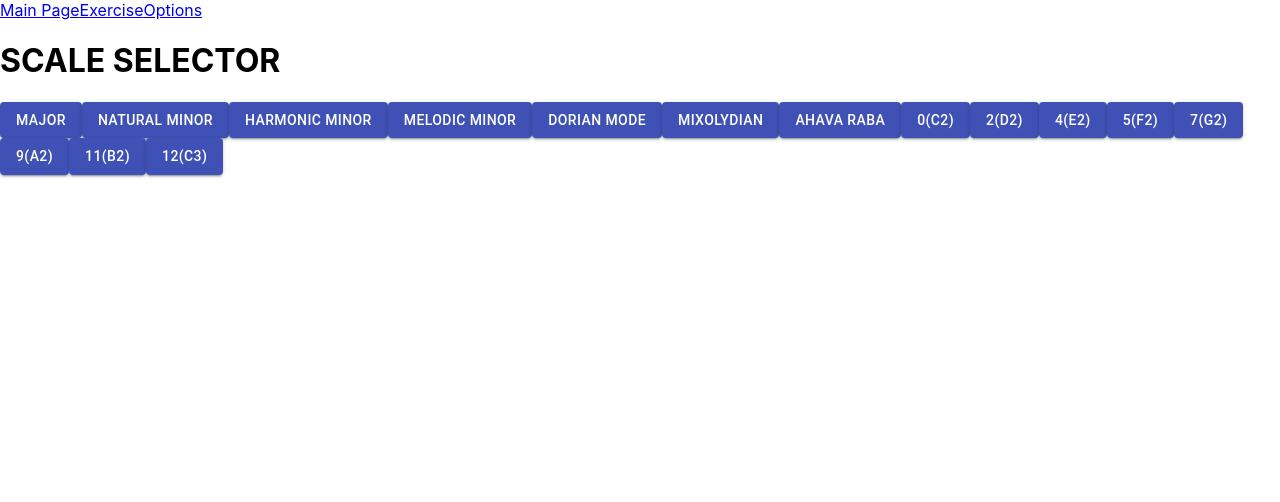
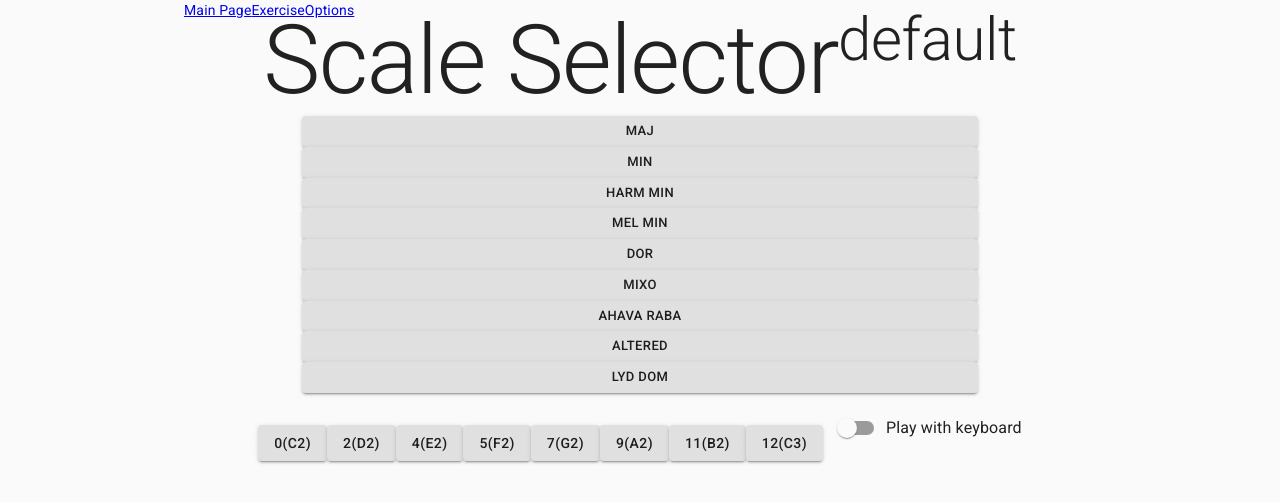
Before and after one commit to timloudon/moth-app, a React app: page /components/Exercise in a window 1280 px wide. Built offline with nearby package versions, Linux system fonts and the light colour scheme.

Commit message:
Created an ExerciseScaleButton component and introduced some setState changes for the colour of buttons - realised that this causes the note buttons to reload the audio ever click so will not use this

```diff
--- a/package.json
+++ b/package.json
@@ -9,10 +9,12 @@
     "@testing-library/react": "^9.5.0",
     "@testing-library/user-event": "^7.2.1",
     "flare-react": "^1.0.7",
+    "google-font-installer": "^1.2.0",
     "react": "^16.13.1",
     "react-dom": "^16.13.1",
     "react-router-dom": "^5.2.0",
-    "react-scripts": "3.4.3"
+    "react-scripts": "3.4.3",
+    "typeface-roboto": "^1.1.13"
   },
   "scripts": {
     "start": "react-scripts start",
--- a/public/index.html
+++ b/public/index.html
@@ -3,16 +3,22 @@
   <head>
     <meta charset="utf-8" />
     <link rel="icon" href="%PUBLIC_URL%/favicon.ico" />
-    <meta name="viewport" content="width=device-width, initial-scale=1" />
+    <meta
+      name="viewport"
+      content="minimum-scale=1, initial-scale=1, width=device-width"
+    />
     <meta name="theme-color" content="#000000" />
-    <meta
-      name="description"
-      content="Ear Training website"
-    />
+    <meta name="description" content="Ear Training website" />
     <link rel="apple-touch-icon" href="%PUBLIC_URL%/logo192.png" />
     <link rel="manifest" href="%PUBLIC_URL%/manifest.json" />
-    <link href="https://fonts.googleapis.com/css2?family=Rubik:wght@300;500;600;700;900&display=swap" rel="stylesheet">
-    <link rel="stylesheet" href="https://fonts.googleapis.com/icon?family=Material+Icons" />
+    <!-- <link
+      href="https://fonts.googleapis.com/css2?family=Rubik:wght@300;500;600;700;900&display=swap"
+      rel="stylesheet"
+    /> -->
+    <link
+      rel="stylesheet"
+      href="https://fonts.googleapis.com/icon?family=Material+Icons"
+    />
     <title>Moth - Ear Training</title>
   </head>
   <body>
--- a/src/components/App.js
+++ b/src/components/App.js
@@ -5,13 +5,26 @@ import './App.css';
 import MainPage from './MainPage/MainPage';
 import Exercise from './Exercise/Exercise';
 import Options from './Options/Options';
+
+// React Router DOM
+
 import { Link, Route, Switch } from 'react-router-dom';
-// import { Button } from '@material-ui/core';
-// import { LinearScale } from '@material-ui/icons';
+
+// Material UI Imports
+
+import "typeface-roboto";
+import { CssBaseline, Container } from '@material-ui/core';
 
 function App() {
   return (
     <React.Fragment>
+      <CssBaseline />
+      <Container
+        maxWidth='md'
+        style={{
+          height: '100vh',
+        }}
+      >
         {/* include splash page here */}
         <Link to={`/`}>Main Page</Link>
         <Link to={`/components/Exercise`}>Exercise</Link>
@@ -21,6 +34,7 @@ function App() {
           <Route exact path="/components/Exercise" component={Exercise} />
           <Route exact path="/components/Options" component={Options} />
         </Switch>
+      </Container>
     </React.Fragment>
   );
 }
--- a/src/components/Exercise/Exercise.js
+++ b/src/components/Exercise/Exercise.js
@@ -1,34 +1,102 @@
-import React, { useState } from "react";
+import React, { useState, useEffect } from "react";
 import ExerciseIntervalButton from "./ExerciseIntervalButton";
-import { getScaleKeys, scalePatterns, pianoKeys } from "../../shared/scales";
-import { Button } from "@material-ui/core";
+import ExerciseScaleButton from "./ExerciseScaleButton";
+import {
+    getScaleKeys,
+    scalePatterns,
+    scalePatternsEnum,
+    pianoKeys,
+    keyboardKeyValues,
+    playSoundWithKeys
+} from "../../shared/scales";
+import {
+    Grid,
+    Typography,
+    Switch,
+    FormGroup,
+    FormControlLabel
+} from "@material-ui/core";
+// import KeyboardIcon from "@material-ui/icons/Keyboard";
+
+import "typeface-roboto";
 
 function Exercise() {
 
-    const [scale, setScale] = useState(getScaleKeys(scalePatterns[0].pattern, pianoKeys));
+    const [scale, setScale] = useState(getScaleKeys(scalePatternsEnum.major, pianoKeys));
+    const [toggleSwitch, setToggleSwitch] = useState({ keyboardSwitch: false });
+    const [scaleButton, setScaleButton] = useState("default");
+
+    useEffect(() => {
+        toggleSwitch.keyboardSwitch
+            ? window.addEventListener('keydown', playSoundWithKeys)
+            : window.removeEventListener('keydown', playSoundWithKeys);
+    })
+
+    const handleChange = (e) => {
+        setToggleSwitch({ ...toggleSwitch, [e.target.name]: e.target.checked });
+    }
 
     return (
         <>
-            <h1>SCALE SELECTOR</h1>
+            <Grid container justify="center" spacing={4}>
+                <Typography variant="h1">Scale Selector</Typography>
+                <Typography variant="h2">{scaleButton}</Typography>
+            </Grid>
+            <Grid
+                container
+                spacing={4}
+                direction="row"
+                alignContent="center"
+                alignItems="stretch"
+                justify="center"
+            >
+                <Grid item width="200px">
                     {scalePatterns.map((item) => {
-                return <Button
-                    variant="contained"
-                    color="primary"
-                    onClick={() => setScale(getScaleKeys(item.pattern, pianoKeys))}>
-                    {item.scaleType}
-                </Button>
-            }
-            )}
-            {scale.map((item) => {
-                return <ExerciseIntervalButton
-                    key={item.name}
+                        console.log(item.scaleType, 'item.scaleType')
+                        return (
+                            <ExerciseScaleButton
+                                key={item.scaleType}
+                                mykey={item.scaleType}
+                                onClickHandler={() => {
+                                    setScale(getScaleKeys(item.pattern, pianoKeys));
+                                    setScaleButton("primary");
+                                }}
+                                scaleButton={scaleButton}
+                                scaleType={item.scaleType}
+                            />
+                        );
+                    })}
+                </Grid>
+                <Grid item>
+                    {scale.map((item, index) => {
+                        return (
+                            <ExerciseIntervalButton
+                                key={item.number}
                                 name={item.name}
                                 number={item.number}
                                 sound={item.sound}
+                                dataKey={keyboardKeyValues[index]}
                             />
+                        );
                     })}
+                </Grid>
+                <FormGroup>
+                    <FormControlLabel
+                        control={
+                            <Switch
+                                checked={toggleSwitch.keyboardSwitch}
+                                onChange={handleChange}
+                                name="keyboardSwitch"
+                                color="primary"
+                            />
+                        }
+                        label="Play with keyboard"
+                    >
+                    </FormControlLabel>
+                </FormGroup>
+            </Grid>
         </>
-    )
+    );
 }
 
 export default Exercise;
--- a/src/components/Exercise/ExerciseIntervalButton.js
+++ b/src/components/Exercise/ExerciseIntervalButton.js
@@ -1,13 +1,34 @@
-import React from "react";
+import React, { useState, useEffect } from "react";
 import { Button } from "@material-ui/core";
 
 function ExerciseIntervalButton(props) {
 
-    const { number, name, sound } = props;
+    const [color, setColor] = useState("default");
+
+    useEffect(() => {
+        window.addEventListener('keydown', changeButtonColor);
+        window.addEventListener('keyup', removeButtonColor);
+        // add cleanup function!
+        return () => {
+            console.log('cleanup')
+            window.removeEventListener('keydown', changeButtonColor);
+            window.removeEventListener('keyup', removeButtonColor);
+        }
+    })
+
+    const { number, name, sound, dataKey, mykey } = props;
 
     const note = new Audio(sound);
 
-    const playSound = () => {
+    const changeButtonColor = () => {
+        setColor("primary")
+    }
+
+    const removeButtonColor = () => {
+        setColor("default")
+    }
+
+    const playSound = (e) => {
         note.currentTime = 0;
         note.play();
     };
@@ -15,8 +36,11 @@ function ExerciseIntervalButton(props) {
     return (
         <>
             <Button
+                color={color}
                 variant="contained"
-                color="primary"
+                data-key={dataKey}
+                className="key"
+                data-mykey={mykey}
                 onClick={playSound}>
                 {number}({name})
             </Button>
--- /dev/null
+++ b/src/components/Exercise/ExerciseScaleButton.js
@@ -0,0 +1,21 @@
+import React from "react";
+import { Button } from "@material-ui/core";
+
+function ExerciseScaleButton(props) {
+
+    const { onClickHandler, scaleButton, scaleType } = props;
+
+    return (
+        <Button
+            fullWidth={true}
+            size="small"
+            variant="contained"
+            color={scaleButton}
+            onClick={onClickHandler}
+        >
+            {scaleType}
+        </Button>
+    );
+}
+
+export default ExerciseScaleButton;
--- a/src/index.css
+++ b/src/index.css
@@ -1,4 +1,4 @@
-body {
+/* body {
   margin: 0;
   font-family: -apple-system, BlinkMacSystemFont, 'Segoe UI', 'Roboto', 'Oxygen',
     'Ubuntu', 'Cantarell', 'Fira Sans', 'Droid Sans', 'Helvetica Neue',
@@ -10,4 +10,4 @@ body {
 code {
   font-family: source-code-pro, Menlo, Monaco, Consolas, 'Courier New',
     monospace;
-}
+} */
--- a/src/shared/scales.js
+++ b/src/shared/scales.js
@@ -1,12 +1,18 @@
 export const scalePatterns = [
-    { scaleType: "Major", pattern: [2, 2, 1, 2, 2, 2, 1, 1] },
-    { scaleType: "Natural Minor", pattern: [2, 1, 2, 2, 1, 2, 2] },
-    { scaleType: "Harmonic Minor", pattern: [2, 1, 2, 2, 1, 3, 1] },
-    { scaleType: "Melodic Minor", pattern: [2, 1, 2, 2, 2, 2, 1] },
-    { scaleType: "Dorian Mode", pattern: [2, 1, 2, 2, 2, 1, 2] },
-    { scaleType: "Mixolydian", pattern: [2, 2, 1, 2, 2, 1, 2] },
-    { scaleType: "Ahava Raba", pattern: [3, 2, 2, 3, 2] }
+    { scaleType: "Maj", pattern: [2, 2, 1, 2, 2, 2, 1, 1] },
+    { scaleType: "Min", pattern: [2, 1, 2, 2, 1, 2, 2] },
+    { scaleType: "Harm Min", pattern: [2, 1, 2, 2, 1, 3, 1] },
+    { scaleType: "Mel Min", pattern: [2, 1, 2, 2, 2, 2, 1] },
+    { scaleType: "Dor", pattern: [2, 1, 2, 2, 2, 1, 2] },
+    { scaleType: "Mixo", pattern: [2, 2, 1, 2, 2, 1, 2] },
+    { scaleType: "Ahava Raba", pattern: [3, 2, 2, 3, 2] },
+    { scaleType: "Altered", pattern: [1, 2, 1, 2, 2, 2, 2] },
+    { scaleType: "Lyd Dom", pattern: [2, 2, 2, 1, 2, 2, 1] }
 ]
+
+export const scalePatternsEnum = {
+    major: scalePatterns[0].pattern,
+}
 
 export const pianoKeys = [
     { number: 0, name: "C2", sound: "/audio/piano/C2.mp3" },
@@ -22,43 +28,9 @@ export const pianoKeys = [
     { number: 10, name: "A#", sound: "/audio/piano/Asharp2.mp3" },
     { number: 11, name: "B2", sound: "/audio/piano/B2.mp3" },
     { number: 12, name: "C3", sound: "/audio/piano/C3.mp3" },
-    // { number: 29, name: "Csharp3/Db3", sound: "" },
-    // { number: 30, name: "D3", sound: "" },
-    // { number: 31, name: "Dsharp3/Eb3", sound: "" },
-    // { number: 32, name: "E3", sound: "" },
-    // { number: 33, name: "F3", sound: "" },
-    // { number: 34, name: "Fsharp3/Gb3", sound: "" },
-    // { number: 35, name: "G3", sound: "" },
-    // { number: 36, name: "Gsharp3/Ab3", sound: "" },
-    // { number: 37, name: "A3", sound: "" },
-    // { number: 38, name: "Asharp3/Bb3", sound: "" },
-    // { number: 39, name: "B3", sound: "" },
-    // { number: 40, name: "C4", sound: "" },
-    // { number: 41, name: "Csharp4/Db4", sound: "" },
-    // { number: 42, name: "D4", sound: "" },
-    // { number: 43, name: "Dsharp4/Eb4", sound: "" },
-    // { number: 44, name: "E4", sound: "" },
-    // { number: 45, name: "F4", sound: "" },
-    // { number: 46, name: "Fsharp4/Gb4", sound: "" },
-    // { number: 47, name: "G4", sound: "" },
-    // { number: 48, name: "Gsharp4/Ab4", sound: "" },
-    // { number: 49, name: "A4", sound: "" },
-    // { number: 50, name: "Asharp4/Bb4", sound: "" },
-    // { number: 51, name: "B4", sound: "" },
-    // { number: 52, name: "C5", sound: "" },
-    // { number: 53, name: "Csharp5/Db5", sound: "" },
-    // { number: 54, name: "D5", sound: "" },
-    // { number: 55, name: "Dsharp5/Eb5", sound: "" },
-    // { number: 56, name: "E5", sound: "" },
-    // { number: 57, name: "F5", sound: "" },
-    // { number: 58, name: "Fsharp5/Gb5", sound: "" },
-    // { number: 59, name: "G5", sound: "" },
-    // { number: 60, name: "Gsharp5/Ab5", sound: "" },
-    // { number: 61, name: "A5", sound: "" },
-    // { number: 62, name: "Asharp5/Bb5", sound: "" },
-    // { number: 63, name: "B5", sound: "" },
-    // { number: 64, name: "C6", sound: "" }
 ]
+
+export const keyboardKeyValues = [65, 83, 68, 70, 71, 72, 74, 75];
 
 export function getScaleKeys(scales, keyboard) {
     // Convert scale pattern into index values
@@ -71,3 +43,9 @@ export function getScaleKeys(scales, keyboard) {
     const scaleKeys = keyboard.filter((pianoKey) => indexArray.includes(pianoKey.number));
     return scaleKeys;
 }
+
+export function playSoundWithKeys(e) {
+    const scaleButton = document.querySelector(`button.key[data-key="${e.keyCode}"]`);
+    if (!scaleButton) return;
+    scaleButton.click();
+}
```
Also changed, not shown: 1 other file. Lines whose indentation alone changed are shown as unchanged.
